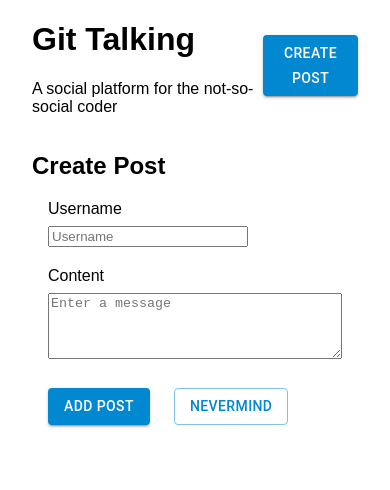
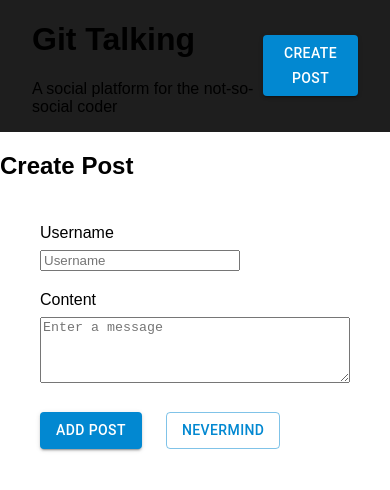
Before and after one commit to MackenzieJoyce/social-media, a Next.js app: page /add-post in a window 390 px wide. Shown: the top 490 px of the page. Built offline with nearby package versions, Linux system fonts and the light colour scheme.

Commit message:
CSS - Styled main page to be more responsive.

```diff
--- a/components/Header.tsx
+++ b/components/Header.tsx
@@ -4,7 +4,7 @@ import styles from '../styles/Home.module.css';
 
 const Header = () => {
   return (
-    <div className={styles.header}>
+    <header className={styles.header}>
       <Link href="/">
         <h1>Git Talking</h1>
         <p>A social platform for the not-so-social coder</p>
@@ -14,7 +14,7 @@ const Header = () => {
           Create Post
         </Button>
       </Link>
-    </div>
+    </header>
   );
 };
 
--- a/components/Layout.tsx
+++ b/components/Layout.tsx
@@ -4,18 +4,16 @@ import styles from '../styles/Home.module.css';
 
 const Layout = ({ children }) => {
   return (
-      <div className={styles.container}>
+      <>
       <Head>
         <title>Git Talking</title>
         <link rel="icon" href="/favicon.ico" />
       </Head>
 
-      <header>
-        <Header />
-      </header>
+      <Header />
 
       <main>{children}</main>
-    </div>
+    </>
   );
 };
 
--- a/pages/index.tsx
+++ b/pages/index.tsx
@@ -4,8 +4,7 @@ import Button from '@mui/material/Button';
 
 const Home = ({ posts }) => {
   return (
-    <>
-      <section>
+      <section className={styles.container}>
         <h2>Existing Posts</h2>
         <div className={styles.postFeed}>
           {posts.map((post: any) => {
@@ -35,7 +34,6 @@ const Home = ({ posts }) => {
           })}
         </div>
       </section>
-    </>
   );
 };
 
--- a/styles/Home.module.css
+++ b/styles/Home.module.css
@@ -1,22 +1,34 @@
 .container {
-  padding: 0 2rem;
+  padding: 0 3rem;
+  display: flex;
+  flex-direction: column;
+  align-items: center;
 }
 
 .header {
+  padding: 0 2rem;
+  background-color: rgb(30, 30, 30);
   display: flex;
   justify-content: space-between;
   align-items: center;
 }
 
 .postFeed {
-  display: flex;
+  width: 50%;
   flex-direction: column-reverse;
-  align-items: center;
+}
+
+.form,
+.card {
+  margin: 1rem;
+  padding: 1.5rem;
+  border-radius: 10px;
+  background-color: rgba(255, 255, 255, 0.112);
+  text-align: left;
 }
 
 .form {
   max-width: 800px;
-  margin: 1rem;
 }
 
 .formGroup {
@@ -95,18 +107,7 @@
   max-width: 800px;
 } */
 
-.card {
-  min-width: 650px;
-  margin: 1rem;
-  padding: 1.5rem;
-  border: 1px solid #eaeaea;
-  border-radius: 10px;
-  background-color: rgba(255, 255, 255, 0.112);
-  text-align: left;
-  color: inherit;
-  text-decoration: none;
-  transition: color 0.15s ease, border-color 0.15s ease;
-}
+
 
 /* .card:hover,
 .card:focus,
--- a/styles/globals.css
+++ b/styles/globals.css
@@ -20,6 +20,6 @@ a {
   }
   body {
     color: white;
-    background: black;
+    background: rgba(255, 255, 255, 0.079);
   }
 }
```
